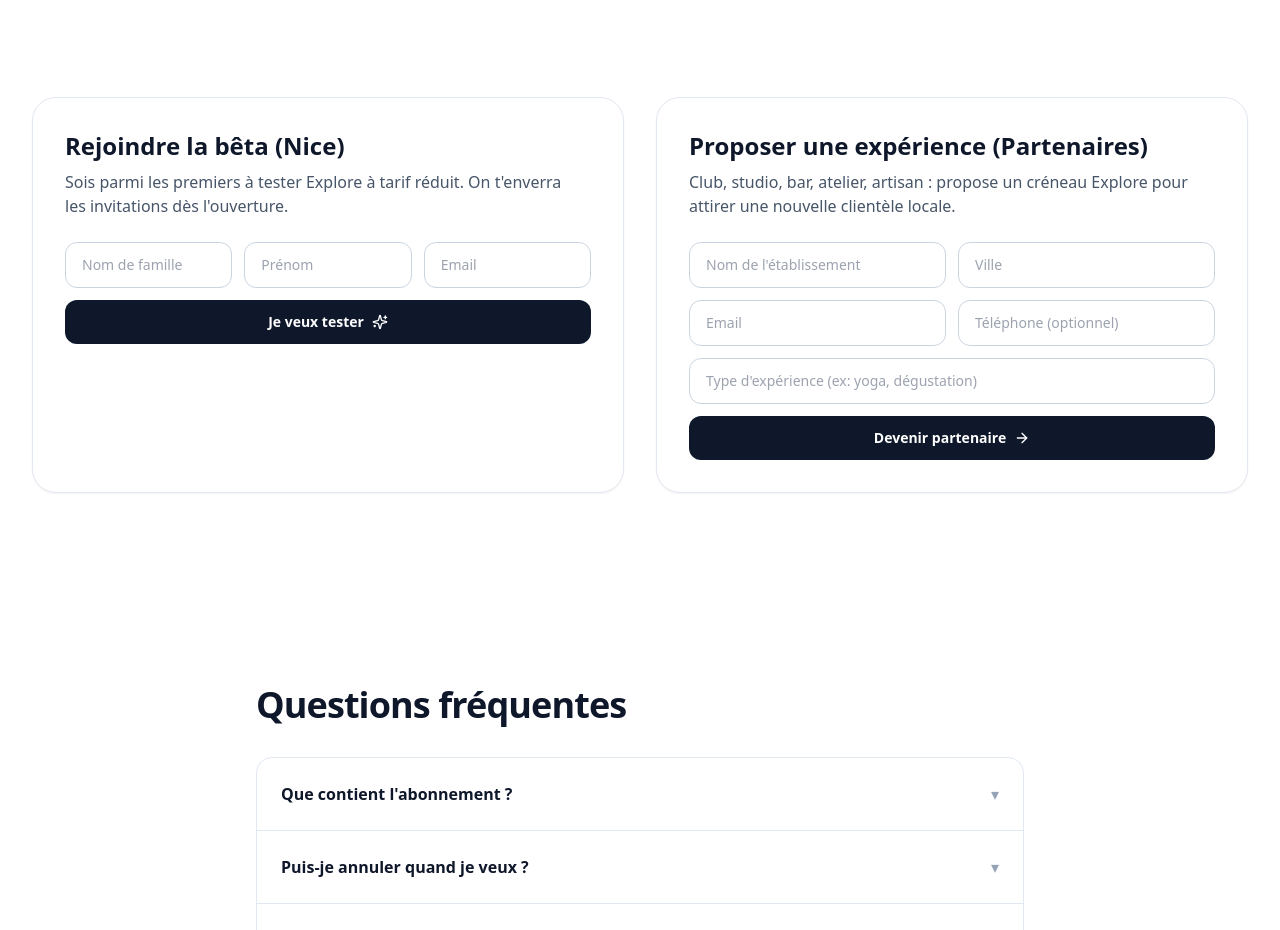
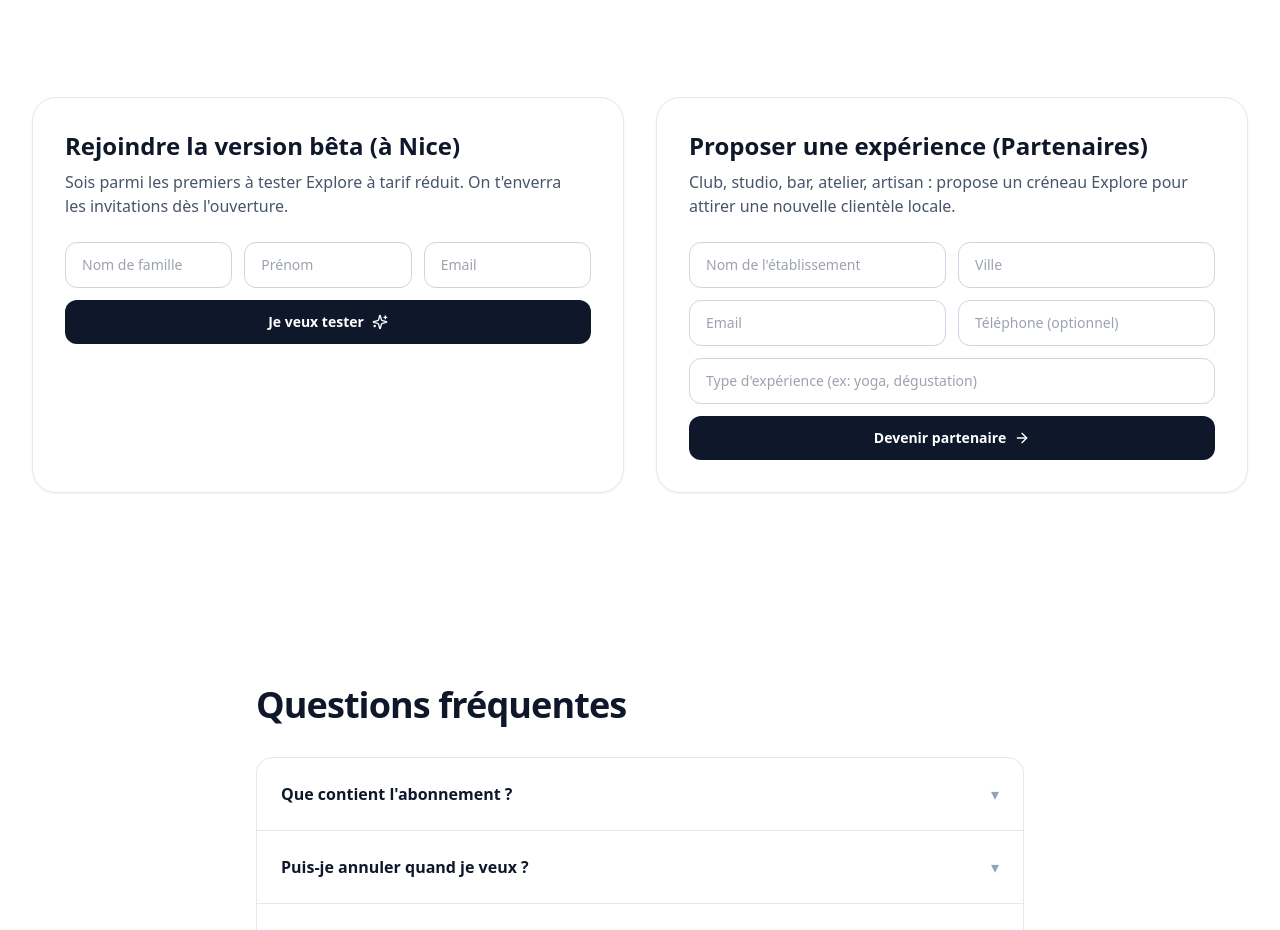
Before and after one commit to guillaumemathias06-sys/explore, a React (Vite) app: page / in a window 1280 px wide. Shown: the part 3440-4370 px from the top of the page. Built offline with nearby package versions, Linux system fonts and the light colour scheme.

Commit message:
Update App.jsx

```diff
--- a/src/App.jsx
+++ b/src/App.jsx
@@ -279,7 +279,7 @@
 
         {/* --- FORMULAIRE USERS (MAILCHIMP) --- */}
         <div className="rounded-3xl border border-slate-200 bg-white p-8 shadow-sm">
-          <h3 className="text-2xl font-bold text-slate-900">Rejoindre la bêta (Nice)</h3>
+          <h3 className="text-2xl font-bold text-slate-900">Rejoindre la version bêta (à Nice)</h3>
           <p className="mt-2 max-w-lg text-slate-600">
             Sois parmi les premiers à tester Explore à tarif réduit. On t'enverra les invitations dès l'ouverture.
           </p>
```
